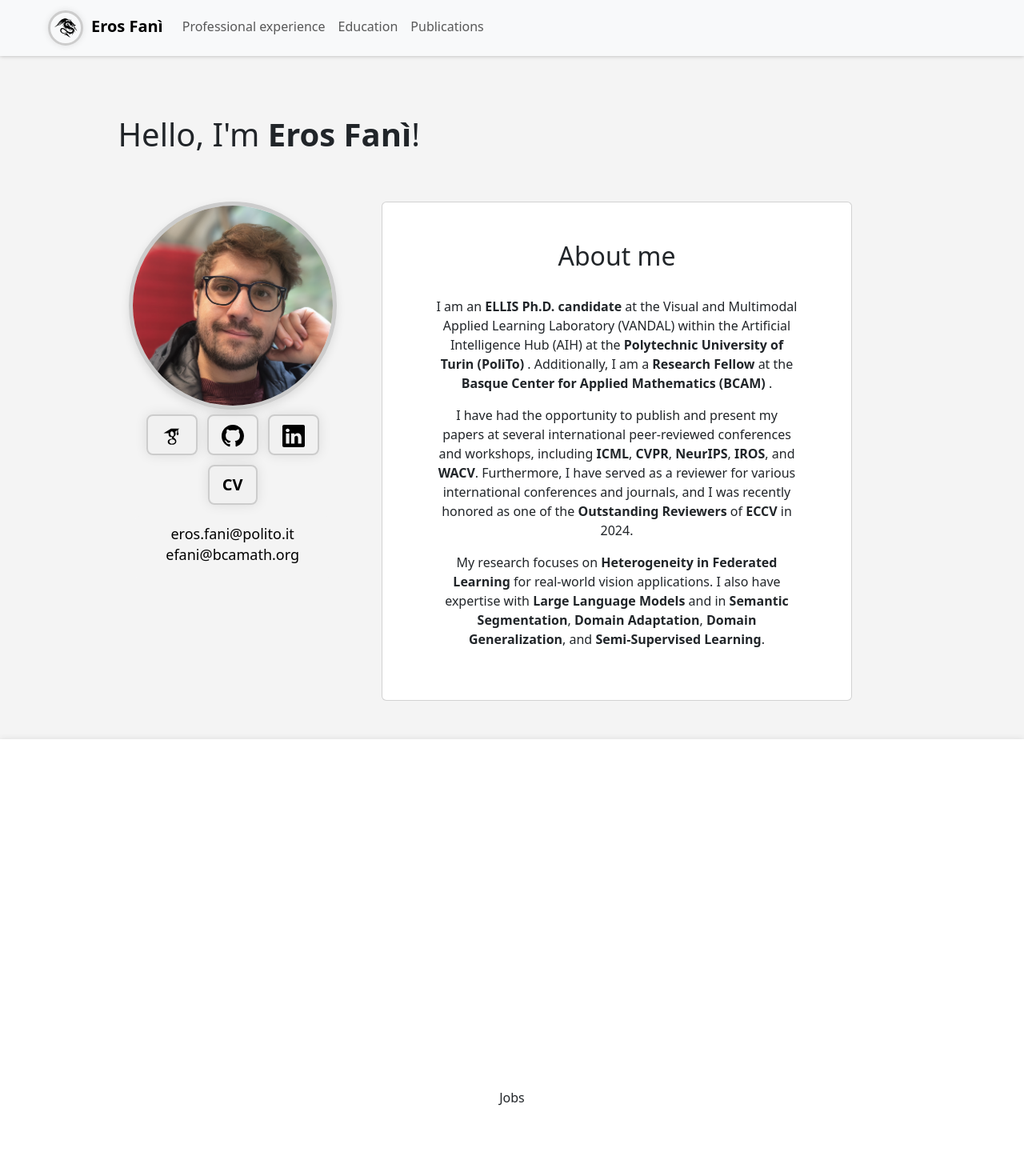
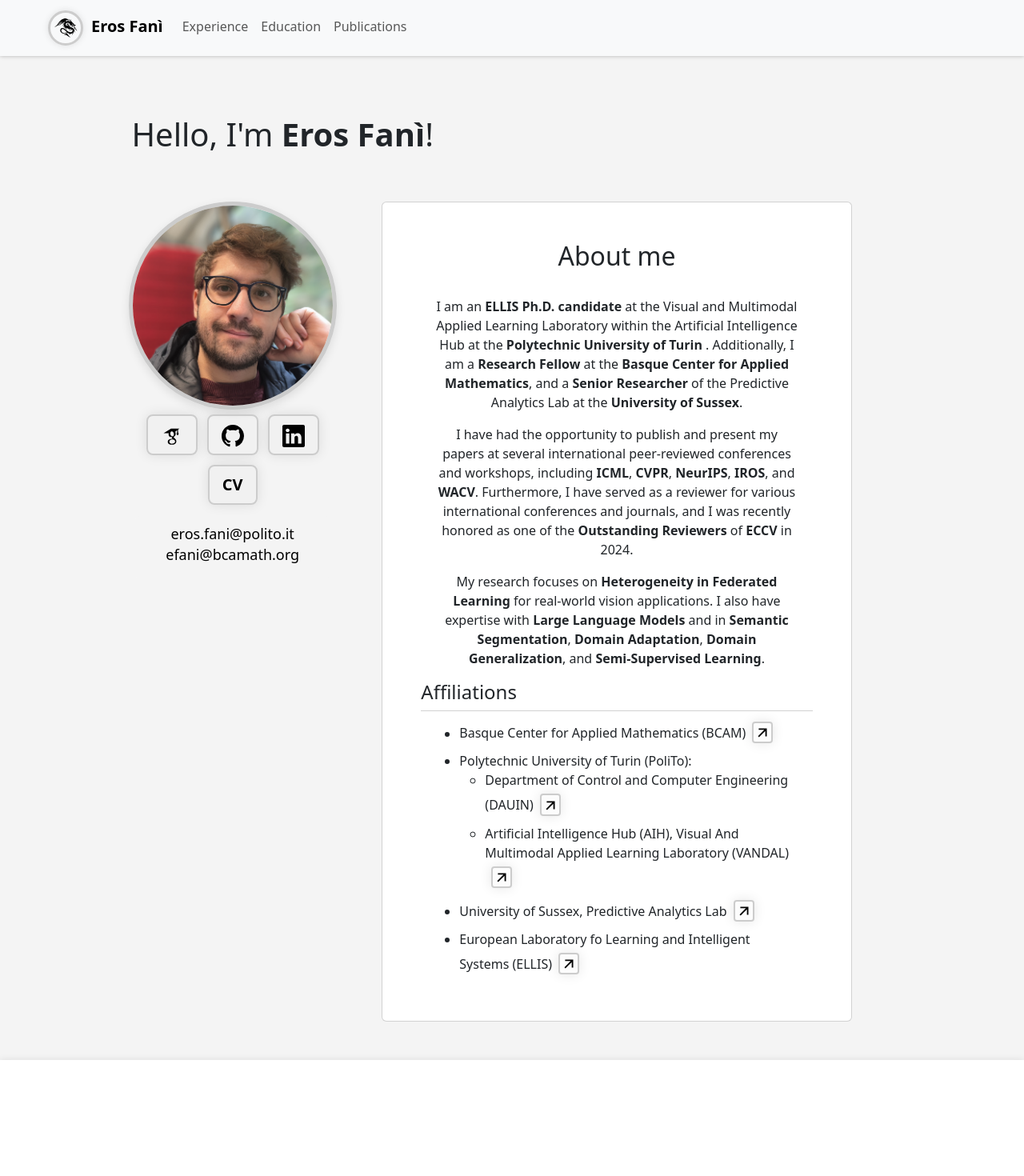
Before and after one commit to erosfani/erosfani.github.io, a React (Vite) app: page / in a window 1280 px wide. Shown: the top 1470 px of the page at 80% size. Built offline with nearby package versions, Linux system fonts and the light colour scheme.

Commit message:
Added affiliations; Renamed section

```diff
--- a/src/App.css
+++ b/src/App.css
@@ -67,15 +67,12 @@ main > div:nth-child(even) {
 }
 
 .nav-link.active_tab {
-  color: #001d93;
+  color: #ff8000;
   transition: all 0.3s ease;
+  font-weight: bold;
 }
 
 .nav-link:hover {
-  color: #ff8000;
-}
-
-.nav-link:active {
   color: #ff8000;
 }
 
@@ -143,6 +140,43 @@ main > div:nth-child(even) {
   color: #ffffff;
 }
 
+.card-footer {
+  padding-bottom: 0;
+}
+
+.card-footer ul {
+  margin-bottom: 0;
+}
+
+.new-page-button {
+  padding: 0;
+  margin: 5px 5px 10px 8px;
+  background-color: rgba(0, 0, 0, 0.01);
+  border: 2px solid rgb(204, 204, 204);
+  box-shadow: 0 0 15px rgba(0, 0, 0, 0.1);
+  transition: background-color 0.3s ease, box-shadow 0.3s ease, border 0.3s ease, color 0.3s ease;
+  color: black;
+  align-content: center;
+}
+
+.new-page-button:hover {
+  background-color: #ffffff;
+  box-shadow: 0 0 15px #ff800072;
+  border: 2px solid #ff8000;
+  color: #ff8000;
+}
+
+.new-page-button:active {
+  background-color: #0033ff;
+  box-shadow: 0 0 15px #001d93;
+  border: 2px solid #001d93;
+  fill: #ffffff;
+}
+
+.new-page-button strong:active {
+  color: #ffffff;
+}
+
 .contacts {
   padding: 4%;
   width: 75%;
@@ -163,6 +197,10 @@ main > div:nth-child(even) {
   text-decoration: underline;
 }
 
+#presentation h1 {
+  margin-left: 17px;
+}
+
 #root {
   margin: 0 auto;
   text-align: center;
--- a/src/App.jsx
+++ b/src/App.jsx
@@ -12,7 +12,7 @@ function App() {
   useEffect(() => {
 
     const handleScroll = () => {
-      const sections = ['about', 'jobs', 'education', 'publications'];
+      const sections = ['about', 'experience', 'education', 'publications'];
       let current = '';
 
       sections.forEach(id => {
@@ -38,10 +38,10 @@ function App() {
       <main>
         <About />
 
-        <Container fluid id="jobs" className='section'>
+        <Container fluid id="experience" className='section'>
           <Row>
             <Col>
-              Jobs
+              Experience
             </Col>
           </Row>
         </Container>
--- a/src/components/NavigationBar.jsx
+++ b/src/components/NavigationBar.jsx
@@ -25,9 +25,9 @@ function NavigationBar(props) {
 
         <Navbar.Collapse id="basic-navbar-nav">
           <Nav className="me-auto">
-            <Nav.Link href="#jobs" active=""
-                      className={props.activeSection === 'jobs' ? 'active_tab' : undefined}>
-              Professional experience
+            <Nav.Link href="#experience" active=""
+                      className={props.activeSection === 'experience' ? 'active_tab' : undefined}>
+              Experience
             </Nav.Link>
             <Nav.Link href="#education" active=""
                       className={props.activeSection === 'education' ? 'active_tab' : undefined}>
--- /dev/null
+++ b/src/components/NewPageButton.jsx
@@ -0,0 +1,13 @@
+import NewPage from "./icons/NewPage.jsx";
+import {Button} from "react-bootstrap";
+
+function NewPageButton(props) {
+  return (
+    <Button size='sm' className='new-page-button' onClick={() =>
+      window.open(props.url, '_blank')}>
+      <NewPage />
+    </Button>
+  );
+}
+
+export default NewPageButton;
--- /dev/null
+++ b/src/components/icons/NewPage.jsx
@@ -0,0 +1,11 @@
+function NewPage() {
+  return (
+    <svg version="1.0" xmlns="http://www.w3.org/2000/svg" width="22" height="22" viewBox="0 0 512.000000 512.000000" preserveAspectRatio="xMidYMid meet">
+      <g transform="translate(0.000000,512.000000) scale(0.100000,-0.100000)" stroke="none">
+        <path d="M1492 3628 l3 -213 805 -3 805 -2 -915 -915 -915 -915 153 -152 152 -153 915 915 915 915 2 -805 3 -805 213 -3 212 -2 0 1175 0 1175 -1175 0 -1175 0 2 -212z"/>
+      </g>
+    </svg>
+  );
+}
+
+export default NewPage;
--- a/src/sections/About.jsx
+++ b/src/sections/About.jsx
@@ -1,16 +1,17 @@
-import {Badge, Button, Card, Col, Container, Row} from "react-bootstrap";
+import {Badge, Button, Card, CardGroup, Col, Container, Row} from "react-bootstrap";
 import TypingText from "../components/TypingText.jsx";
 import profile from "../assets/profile.jpg";
 import Scholar from "../components/logos/Scholar.jsx";
 import Github from "../components/logos/Github.jsx";
 import LinkedIn from "../components/logos/LinkedIn.jsx";
+import NewPageButton from "../components/NewPageButton.jsx";
 
 const About = () => {
 
   return (
     <Container fluid id="about" className='section'>
       <Row>
-        <Col xs={12} className='my-5 justify-left'>
+        <Col xs={12} className='my-5 justify-left' id='presentation'>
           <h1> <TypingText text_before="Hello, I'm " text_highlight="Eros Fanì" text_after="!"/> </h1>
         </Col>
       </Row>
@@ -46,18 +47,23 @@ const About = () => {
 
         </Col>
         <Col xs={7}>
-          <Card className='p-lg-5 mb-5'>
+          <Card className='p-lg-5 mb-5 about'>
+
             <Card.Title> <h2> About me </h2> </Card.Title>
+
             <Card.Body style={{marginBottom: '-1em'}}>
 
               <p>
                 I am an <strong> ELLIS Ph.D. candidate </strong>
-                at the Visual and Multimodal Applied Learning Laboratory (VANDAL)
-                within the Artificial Intelligence Hub (AIH)
-                at the <strong> Polytechnic University of Turin (PoliTo) </strong>.
+                at the Visual and Multimodal Applied Learning Laboratory
+                within the Artificial Intelligence Hub
+                at the <strong> Polytechnic University of Turin </strong>.
 
                 Additionally, I am a <strong> Research Fellow </strong>
-                at the <strong> Basque Center for Applied Mathematics (BCAM) </strong>.
+                at the <strong> Basque Center for Applied Mathematics</strong>,
+                and a <strong> Senior Researcher </strong>
+                of the Predictive Analytics Lab
+                at the <strong> University of Sussex</strong>.
               </p>
 
               <p>
@@ -84,7 +90,47 @@ const About = () => {
               </p>
 
             </Card.Body>
+
+            <CardGroup> <h4> Affiliations </h4> </CardGroup>
+
+            <Card.Footer style={{textAlign: 'left', backgroundColor: 'white'}}>
+
+              <ul>
+
+                <li>
+                  Basque Center for Applied Mathematics (BCAM)
+                  <NewPageButton url='https://www.bcamath.org/en/people/bcam-members/efani' />
+                </li>
+
+                <li> Polytechnic University of Turin (PoliTo):</li>
+                <ul>
+                  <li>
+                    Department of Control and Computer Engineering (DAUIN)
+                    <NewPageButton url='https://www.polito.it/en/staff?p=eros.fani' />
+                  </li>
+                  <li>
+                    Artificial Intelligence Hub (AIH),
+                    Visual And Multimodal Applied Learning Laboratory (VANDAL)
+                    <NewPageButton url='https://vandal.polito.it/index.php/people/' />
+                  </li>
+                </ul>
+
+                <li>
+                  University of Sussex, Predictive Analytics Lab
+                  <NewPageButton url='https://wearepal.ai/team' />
+                </li>
+
+                <li>
+                  European Laboratory fo Learning and Intelligent Systems (ELLIS)
+                  <NewPageButton url='https://ellis.eu/phd-postdoc' />
+                </li>
+
+              </ul>
+
+            </Card.Footer>
+
           </Card>
+
         </Col>
       </Row>
     </Container>
```
